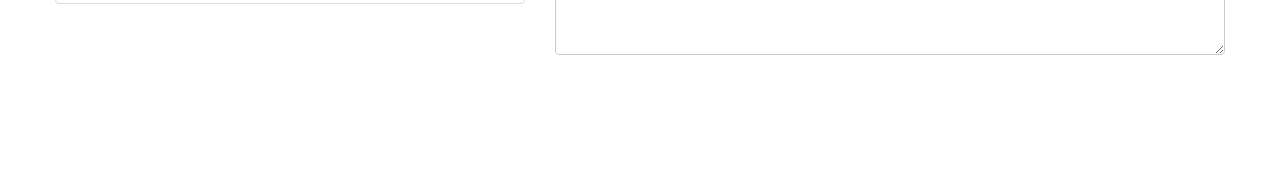
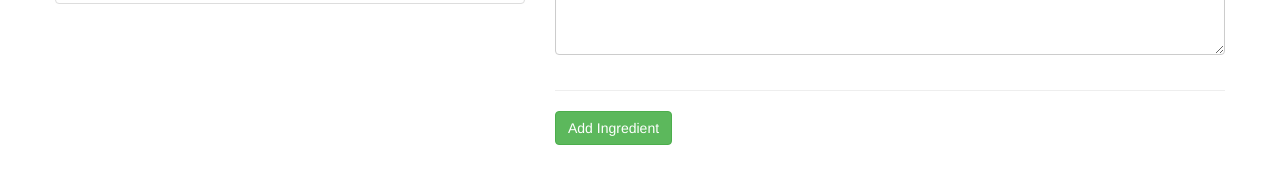
Before and after one commit to Jitgitbit/angular-exercise-two, an Angular app: page /recipes/new in a window 1280 px wide. Shown: the part 359-542 px from the top of the page. Built offline with nearby package versions, Linux system fonts and the light colour scheme.

Commit message:
!! Explicitely casted into a FormArray here for demanding TS !!!

```diff
--- a/src/app/recipes/recipe-edit/recipe-edit.component.html
+++ b/src/app/recipes/recipe-edit/recipe-edit.component.html
@@ -83,8 +83,15 @@
               <button class="btn btn-danger">X</button>
             </div>
           </div>
+          <hr>
           <div class="row">
-            <div class="col-xs-12"></div>
+            <div class="col-xs-12">
+              <button
+                class="btn btn-success"
+                (click)="onAddIngredient()"
+              >
+                Add Ingredient</button>
+            </div>
           </div>
         </div>
       </div>
--- a/src/app/recipes/recipe-edit/recipe-edit.component.ts
+++ b/src/app/recipes/recipe-edit/recipe-edit.component.ts
@@ -67,4 +67,12 @@ export class RecipeEditComponent implements OnInit {
   onSubmit(){
     console.log(`recipeForm says what?`,this.recipeForm);
   }
+  onAddIngredient(){
+    (<FormArray>this.recipeForm.get('ingredients')).push(          // Explicitely casted into a FormArray here for demanding TS !!!
+      new FormGroup({
+        'name': new FormControl(),
+        'amount': new FormControl(),
+      })
+    )
+  }
 }
```
